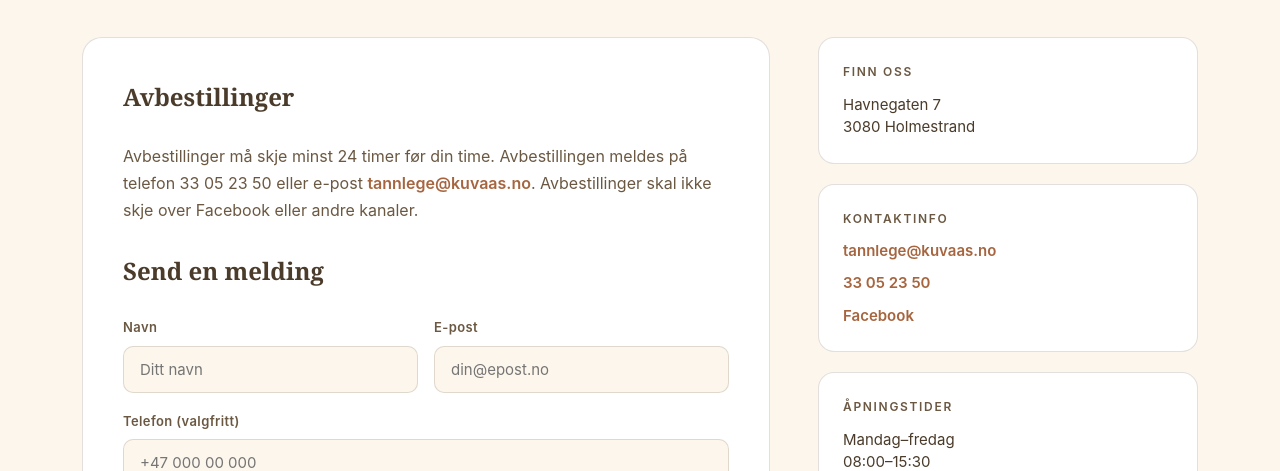
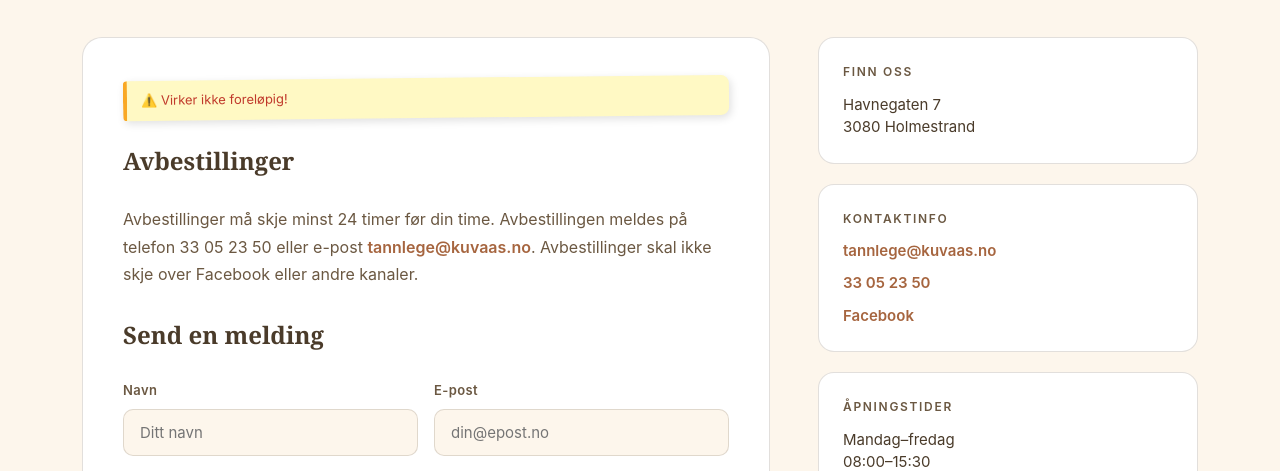
Before and after one commit to Rickymoe/kuvaas, a plain HTML site: page kontakt.html in a window 1280 px wide. Shown: the part 311-782 px from the top of the page. Drawn offline with Linux system fonts and the light colour scheme.

Commit message:
Add postit warning that Formspree contact form is not yet functional

```diff
--- a/css/style.css
+++ b/css/style.css
@@ -157,6 +157,19 @@ img { max-width: 100%; display: block; }
 /* ===== Kontaktskjema ===== */
 .kontakt-grid { display: grid; grid-template-columns: 1fr 380px; gap: 48px; align-items: start; }
 .form-card { background: #fff; border: 1px solid var(--line); border-radius: 20px; padding: 40px; }
+.postit {
+  background: #fff9c4;
+  border-left: 4px solid #f9a825;
+  border-radius: 4px 8px 8px 4px;
+  padding: 10px 14px;
+  margin-bottom: 24px;
+  box-shadow: 2px 3px 8px rgba(0,0,0,.12);
+  transform: rotate(-0.6deg);
+  font-size: 13px;
+  color: #c0392b;
+  font-family: var(--sans);
+  line-height: 1.5;
+}
 .form-card h2 { font-family: var(--serif); font-weight: 600; font-size: 1.5rem; margin-bottom: 26px; }
 .form-group { margin-bottom: 18px; }
 .form-group label { display: block; font-size: 13px; font-weight: 600; color: var(--brown-soft); margin-bottom: 8px; letter-spacing: .03em; }
--- a/kontakt.html
+++ b/kontakt.html
@@ -20,6 +20,7 @@
 <section class="section wrap" style="padding-top:0;border-top:none">
   <div class="kontakt-grid">
     <div class="form-card reveal" id="form-card">
+      <div class="postit">⚠️ Virker ikke foreløpig!</div>
       <h2>Avbestillinger</h2>
       <p style="color:var(--brown-soft);margin-bottom:28px;line-height:1.7">Avbestillinger må skje minst 24 timer før din time. Avbestillingen meldes på telefon 33 05 23 50 eller e-post <a href="mailto:tannlege@kuvaas.no" style="color:var(--terracotta-dark);font-weight:600">tannlege@kuvaas.no</a>. Avbestillinger skal ikke skje over Facebook eller andre kanaler.</p>
 
```
